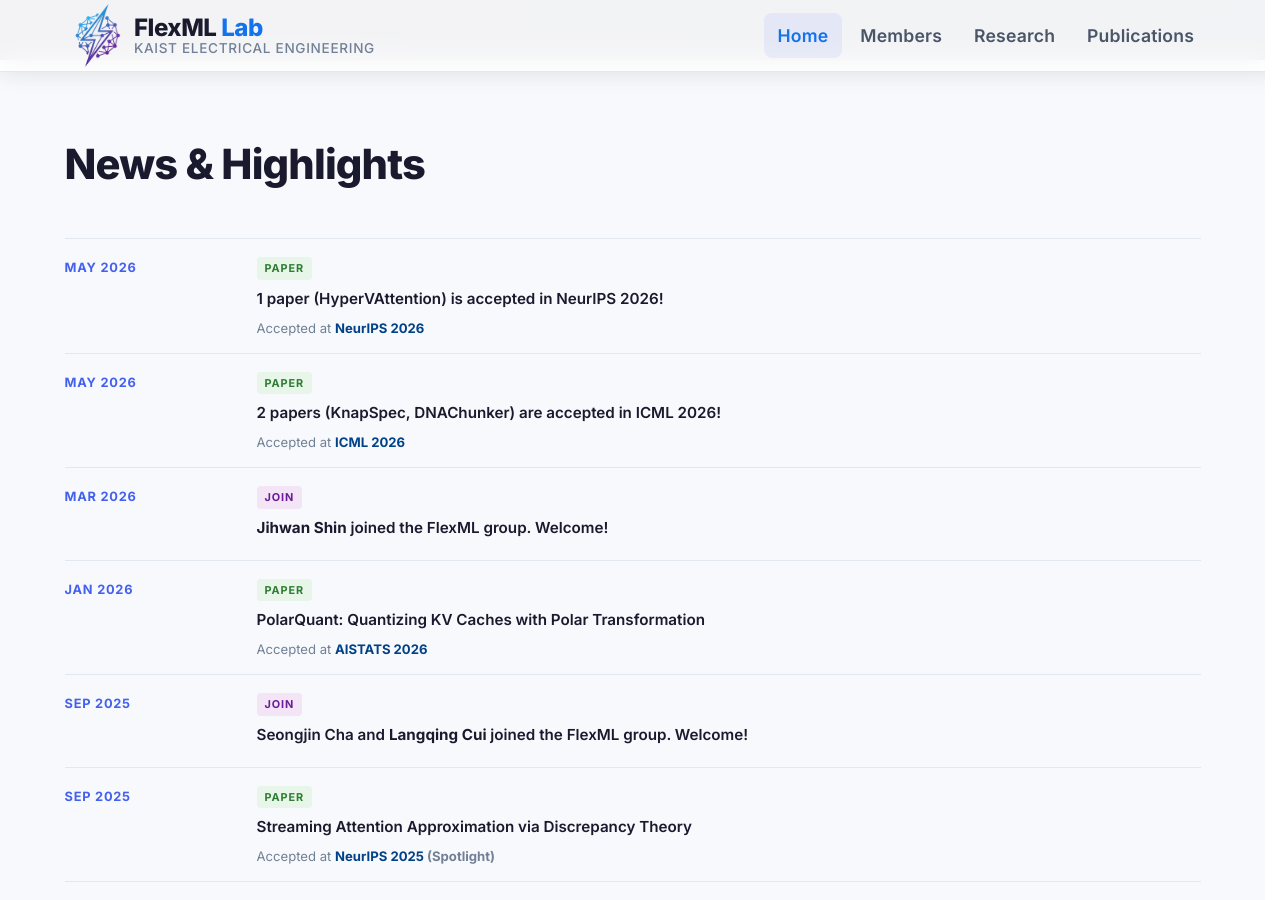
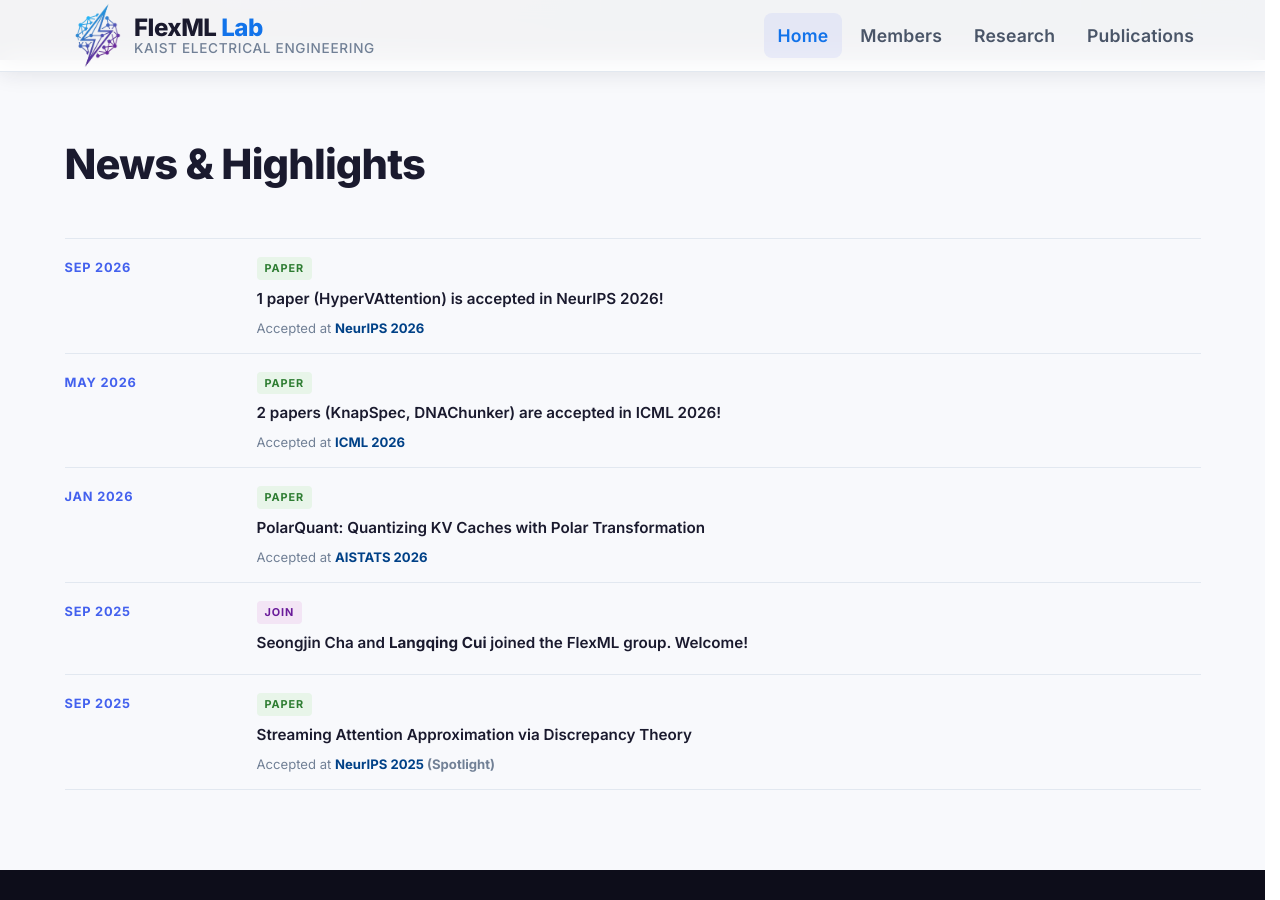
Before and after one commit to kaist-flexml-lab/kaist-flexml-lab.github.io, a Jekyll site: the page built from index.html, in a window 1280 px wide and 900 px high, scrolled down 493 px. Built offline with Jekyll 4.4.1, drawn with Linux system fonts in a browser that asks for light colours.

Commit message:
Update news date and comment out news item

```diff
--- a/index.html
+++ b/index.html
@@ -51,7 +51,7 @@ title: Home
     <div class="news-list">
 
       <div class="news-item" data-animate>
-        <div class="news-date">May 2026</div>
+        <div class="news-date">Sep 2026</div>
         <div class="news-content">
           <span class="news-badge news-badge--paper">Paper</span>
           <div class="news-title">1 paper (<a href="https://arxiv.org/abs/2607.03012" target="_blank">HyperVAttention</a>) is accepted in NeurIPS 2026!</div>
@@ -69,13 +69,13 @@ title: Home
         </div>
       </div>
 
-      <div class="news-item" data-animate>
+      <!-- <div class="news-item" data-animate>
         <div class="news-date">Mar 2026</div>
         <div class="news-content">
           <span class="news-badge news-badge--join">Join</span>
           <div class="news-title"><strong><a href="https://jihwan1205.github.io/" target="_blank">Jihwan Shin</a></strong> joined the FlexML group. Welcome!</div>
         </div>
-      </div>
+      </div> -->
 
       <div class="news-item" data-animate>
         <div class="news-date">Jan 2026</div>
```
